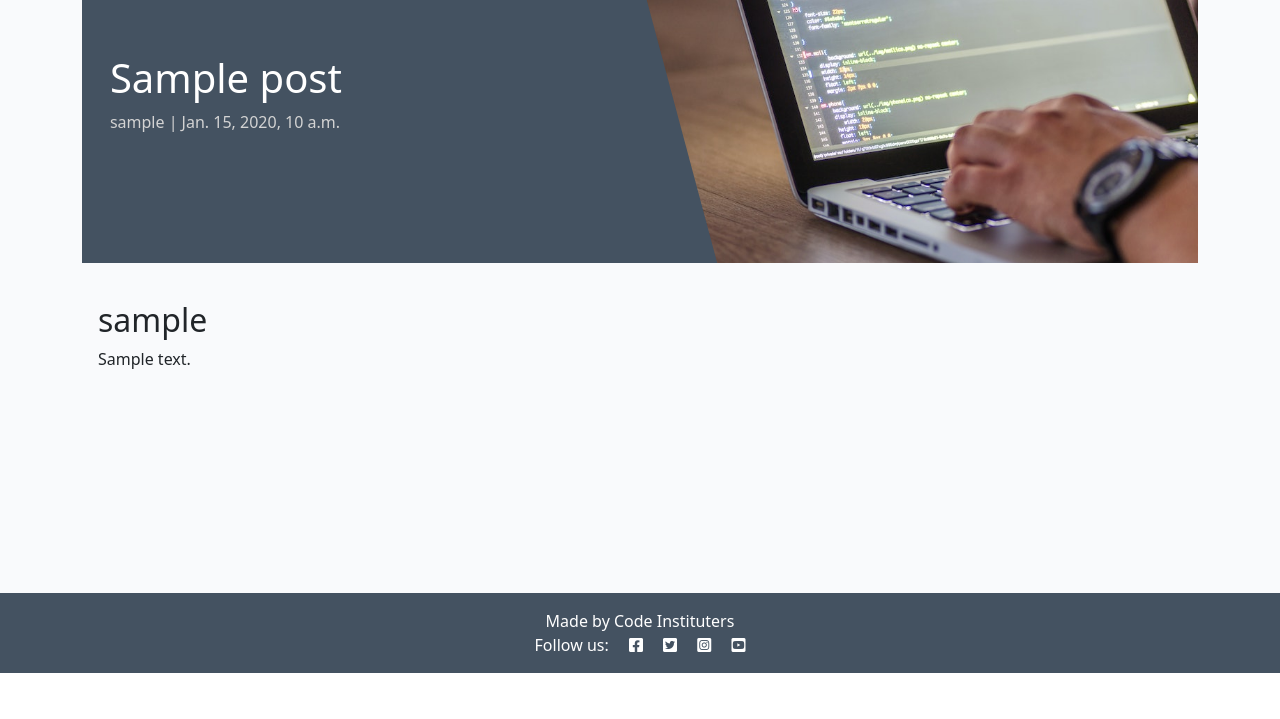
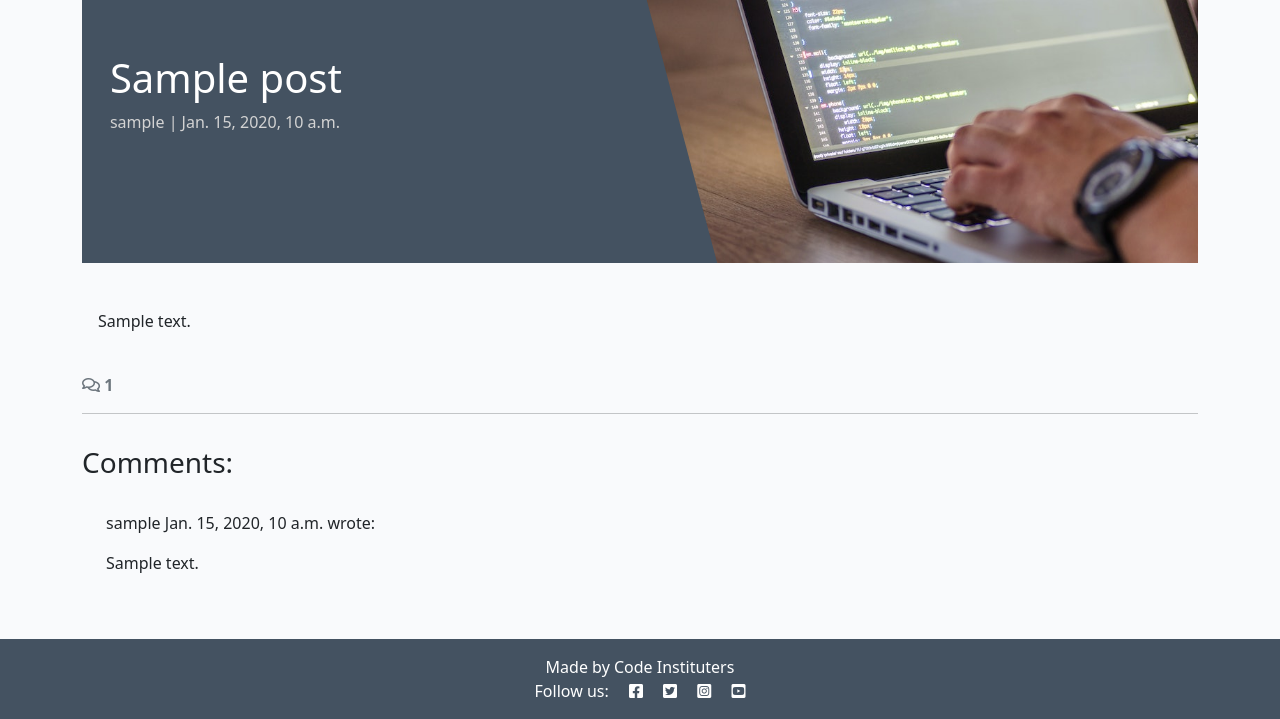
Before and after one commit to Sefa-Keles/django-blog, a Django app: a page that uses blog/templates/blog/post_detail.html in a window 1280 px wide. Shown: the part 127-846 px from the top of the page. Before the commit the page ends 800 px from the top, so only its background shows below. Run offline with Django 5.2, Linux system fonts and the light colour scheme; tables that the repository leaves empty hold one stand-in row (values such as "Sample post").

Commit message:
Add comments section to post detail view with approval status and count

```diff
--- a/blog/templates/blog/post_detail.html
+++ b/blog/templates/blog/post_detail.html
@@ -30,6 +30,48 @@
             </div>
         </div>
     </div>
+    <!-- Displaying count of comments -->
+  <div class="row">
+    <div class="col-12">
+      <strong class="text-secondary">
+        <i class="far fa-comments"></i> {{ comment_count }}
+      </strong>
+    </div>
+    <div class="col-12">
+      <hr>
+    </div>
+  </div>
+  <!-- Displaying Comments -->
+  <div class="row">
+    <div class="col-md-8 card mb-4  mt-3 ">
+      <h3>Comments:</h3>
+      <div class="card-body">
+        <!-- We want a for loop inside the empty control tags
+          to iterate through each comment in comments -->
+        {% for comment in comments %}
+        <div class="p-2 comments
+          {% if not comment.approved and comment.author == user %}
+          faded{% elif not comment.approved %} d-none{% endif %}">
+          <p class="font-weight-bold">
+            {{ comment.author }}
+            <span class="font-weight-normal">
+              {{ comment.created_on }}
+            </span> wrote:
+          </p>
+          <div id="comment{{ comment.id }}">
+            {{ comment.body | linebreaks }}
+          </div>
+          {% if not comment.approved and comment.author == user %}
+          <p class="approval">
+            This comment is awaiting approval
+          </p>
+          {% endif %}
+        </div>
+        <!-- Our for loop ends here -->
+        {% endfor %}
+      </div>
+    </div>
+  </div>
 </div>
 
 {% endblock content %}
--- a/blog/views.py
+++ b/blog/views.py
@@ -31,10 +31,15 @@ def post_detail(request, slug):
 
     queryset = Post.objects.filter(status=1)
     post = get_object_or_404(queryset, slug=slug)
-    context = {"post": post, "coder": post.author}
+    comments = post.comments.all().order_by("-created_on")
+    comment_count = post.comments.filter(approved=True).count()
 
     return render(
         request,
         "blog/post_detail.html",
-        context
+        {
+            'post':post,
+            'comments':comments,
+            'comment_count': comment_count,
+        }
     )
```
